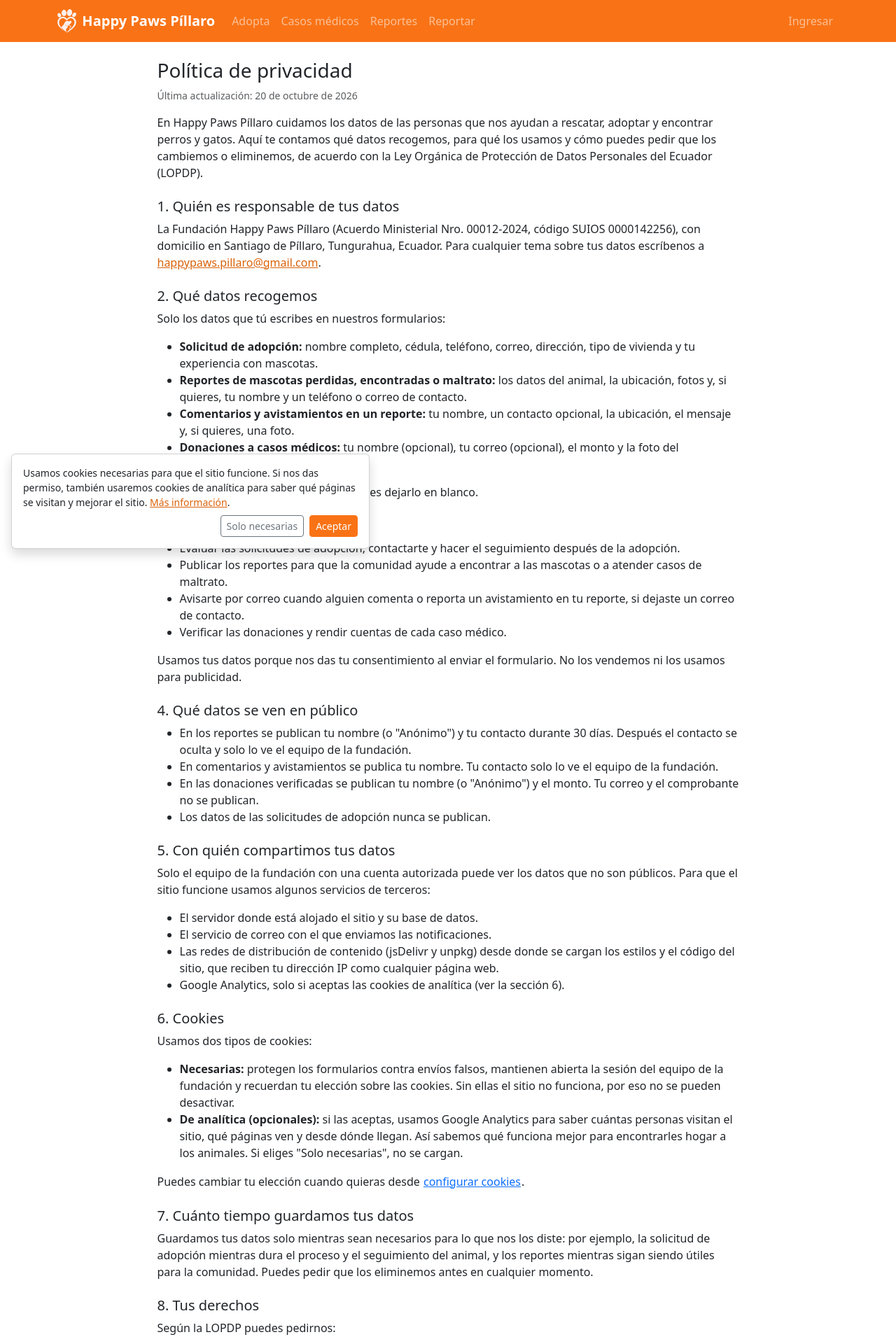
After one commit to happypawspillaro/happypaws, a Django app: page /privacidad/ in a window 1280 px wide. The commit adds this page. Shown: the top 1920 px of the page at 70% size. Run offline with Django 5.2, Linux system fonts and the light colour scheme; some libraries are stand-ins or nearby versions.

Commit message:
mejora: política de privacidad, aviso de cookies y consentimiento en formularios (#75)
- Página /privacidad/ con los datos que recoge cada formulario, qué es
  público, cookies y derechos según la LOPDP; enlazada en el footer y en
  el sitemap.
- Aviso de cookies con 'Aceptar' y 'Solo necesarias'. Guarda la elección
  en la cookie hp_consentimiento y expone hpAnaliticasAceptadas() y el
  evento hp:consentimiento para que Google Analytics (#58) solo se cargue
  si la persona acepta.
- Casilla obligatoria 'Acepto la política de privacidad' en los
  formularios públicos: adopción, reporte, comentario, avistamiento y
  donación.

```diff
--- a/web/code/adoptions/forms.py
+++ b/web/code/adoptions/forms.py
@@ -1,10 +1,10 @@
-from core.forms import BootstrapFormMixin
+from core.forms import BootstrapFormMixin, ConsentimientoPrivacidadMixin
 from django import forms
 
 from .models import AdoptionApplication, AdoptionFollowUp
 
 
-class AdoptionApplicationForm(BootstrapFormMixin, forms.ModelForm):
+class AdoptionApplicationForm(ConsentimientoPrivacidadMixin, BootstrapFormMixin, forms.ModelForm):
     class Meta:
         model = AdoptionApplication
         fields = [
--- a/web/code/adoptions/tests.py
+++ b/web/code/adoptions/tests.py
@@ -39,7 +39,9 @@ class AdoptionFlowTests(TestCase):
         }
 
     def test_solicitud_publica_crea_registro(self):
-        resp = self.client.post(reverse("adoptions:apply", args=[self.animal.pk]), self._datos_solicitud())
+        resp = self.client.post(
+            reverse("adoptions:apply", args=[self.animal.pk]), {**self._datos_solicitud(), "acepta_privacidad": "on"}
+        )
         self.assertEqual(resp.status_code, 302)
         self.assertEqual(AdoptionApplication.objects.count(), 1)
 
--- a/web/code/core/sitemaps.py
+++ b/web/code/core/sitemaps.py
@@ -12,7 +12,7 @@ class StaticViewSitemap(Sitemap):
     priority = 0.6
 
     def items(self):
-        return ["core:home", "animals:catalog", "medical_cases:list", "reports:list"]
+        return ["core:home", "animals:catalog", "medical_cases:list", "reports:list", "core:privacidad"]
 
     def location(self, item):
         return reverse(item)
--- a/web/code/core/urls.py
+++ b/web/code/core/urls.py
@@ -7,4 +7,5 @@ app_name = "core"
 urlpatterns = [
     path("", views.home, name="home"),
     path("panel/", views.dashboard, name="dashboard"),
+    path("privacidad/", views.privacidad, name="privacidad"),
 ]
--- a/web/code/core/views.py
+++ b/web/code/core/views.py
@@ -3,6 +3,7 @@ from decimal import Decimal
 from accounts.decorators import staff_required
 from adoptions.models import AdoptionApplication, EstadoSolicitud
 from animals.models import Animal, EstadoAnimal
+from constants import DIAS_CONTACTO_VISIBLE
 from django.db.models import Count, Sum
 from django.shortcuts import render
 from medical_cases.models import Donation, EstadoCaso, MedicalCase
@@ -13,6 +14,11 @@ def home(request):
     animales = Animal.objects.filter(estado=EstadoAnimal.EN_ADOPCION)[:6]
     casos = MedicalCase.objects.filter(estado=EstadoCaso.ACTIVO)[:3]
     return render(request, "core/home.html", {"animales": animales, "casos": casos})
+
+
+def privacidad(request):
+    """Política de privacidad y uso de cookies (#75)."""
+    return render(request, "core/privacidad.html", {"dias_contacto_visible": DIAS_CONTACTO_VISIBLE})
 
 
 @staff_required
--- a/web/code/medical_cases/forms.py
+++ b/web/code/medical_cases/forms.py
@@ -1,4 +1,4 @@
-from core.forms import BootstrapFormMixin
+from core.forms import BootstrapFormMixin, ConsentimientoPrivacidadMixin
 from django import forms
 
 from .models import CasePhoto, CaseUpdate, Donation, Expense, MedicalCase
@@ -11,7 +11,7 @@ class MedicalCaseForm(BootstrapFormMixin, forms.ModelForm):
         widgets = {"descripcion": forms.Textarea(attrs={"rows": 4})}
 
 
-class PublicDonationForm(BootstrapFormMixin, forms.ModelForm):
+class PublicDonationForm(ConsentimientoPrivacidadMixin, BootstrapFormMixin, forms.ModelForm):
     """Formulario público: la donación queda pendiente de verificación."""
 
     class Meta:
--- a/web/code/static/css/styles.css
+++ b/web/code/static/css/styles.css
@@ -103,3 +103,13 @@ a {
 		height: 200px;
 	}
 }
+
+/* Aviso de cookies (#75): flotante abajo, sin tapar todo el contenido en móviles. */
+.aviso-cookies {
+	position: fixed;
+	right: 1rem;
+	bottom: 1rem;
+	left: 1rem;
+	z-index: 1080;
+	max-width: 32rem;
+}
--- /dev/null
+++ b/web/code/static/js/consentimiento.js
@@ -0,0 +1,37 @@
+// Aviso de cookies (#75). Guarda la elección en la cookie hp_consentimiento
+// para que las analíticas (#58) solo se carguen si la persona las acepta:
+// window.hpAnaliticasAceptadas() o el evento "hp:consentimiento".
+(() => {
+	const COOKIE = "hp_consentimiento";
+	const UN_ANIO = 60 * 60 * 24 * 365;
+	const aviso = document.getElementById("aviso-cookies");
+
+	const leer = () => {
+		const par = document.cookie
+			.split("; ")
+			.find((c) => c.startsWith(`${COOKIE}=`));
+		return par ? par.split("=")[1] : null;
+	};
+
+	window.hpAnaliticasAceptadas = () => leer() === "aceptado";
+
+	if (!aviso) return;
+
+	const guardar = (valor) => {
+		const seguro = location.protocol === "https:" ? "; Secure" : "";
+		document.cookie = `${COOKIE}=${valor}; Max-Age=${UN_ANIO}; Path=/; SameSite=Lax${seguro}`;
+		aviso.classList.add("d-none");
+		document.dispatchEvent(
+			new CustomEvent("hp:consentimiento", { detail: valor })
+		);
+	};
+
+	if (!leer()) aviso.classList.remove("d-none");
+
+	for (const boton of aviso.querySelectorAll("[data-consentimiento]")) {
+		boton.addEventListener("click", () => guardar(boton.dataset.consentimiento));
+	}
+	for (const enlace of document.querySelectorAll("[data-abrir-aviso-cookies]")) {
+		enlace.addEventListener("click", () => aviso.classList.remove("d-none"));
+	}
+})();
--- a/web/code/templates/base.html
+++ b/web/code/templates/base.html
@@ -116,12 +116,39 @@
                  rel="noopener"
                  aria-label="GitHub"><i class="bi bi-github"></i></a>
             </div>
-            <p class="small mb-0 mt-2">© {% now "Y" %} Happy Paws Píllaro</p>
+            <p class="small mb-0 mt-2">
+              <a href="{% url 'core:privacidad' %}" class="link-light">Política de privacidad</a>
+              ·
+              <button type="button"
+                      class="btn btn-link btn-sm link-light p-0 align-baseline"
+                      data-abrir-aviso-cookies>Configurar cookies</button>
+            </p>
+            <p class="small mb-0 mt-1">© {% now "Y" %} Happy Paws Píllaro</p>
           </div>
         </div>
       </div>
     </footer>
+    {# Aviso de cookies (#75): se muestra hasta que la persona elige; static/js/consentimiento.js #}
+    <div id="aviso-cookies"
+         class="aviso-cookies card shadow d-none"
+         role="dialog"
+         aria-label="Aviso de cookies">
+      <div class="card-body">
+        <p class="small mb-2">
+          Usamos cookies necesarias para que el sitio funcione. Si nos das permiso, también usaremos cookies de analítica
+          para saber qué páginas se visitan y mejorar el sitio.
+          <a href="{% url 'core:privacidad' %}#cookies">Más información</a>.
+        </p>
+        <div class="d-flex gap-2 justify-content-end">
+          <button type="button"
+                  class="btn btn-outline-secondary btn-sm"
+                  data-consentimiento="rechazado">Solo necesarias</button>
+          <button type="button" class="btn btn-primary btn-sm" data-consentimiento="aceptado">Aceptar</button>
+        </div>
+      </div>
+    </div>
     <script src="https://cdn.jsdelivr.net/npm/bootstrap@5.3.3/dist/js/bootstrap.bundle.min.js"></script>
     <script src="https://unpkg.com/htmx.org@2.0.3"></script>
+    <script src="{% static 'js/consentimiento.js' %}"></script>
   </body>
 </html>
--- /dev/null
+++ b/web/code/templates/core/privacidad.html
@@ -0,0 +1,138 @@
+{% extends "base.html" %}
+{% block title %}Política de privacidad · Happy Paws Píllaro{% endblock %}
+{% block seo %}
+  {% include "includes/seo_meta.html" with titulo="Política de privacidad | Happy Paws Píllaro" descripcion="Qué datos personales recoge Happy Paws Píllaro en sus formularios, para qué los usa, qué es público, qué cookies usamos y cómo ejercer tus derechos según la LOPDP." %}
+{% endblock %}
+{% block content %}
+  <div class="row justify-content-center">
+    <article class="col-lg-9">
+      <h1 class="h3">Política de privacidad</h1>
+      <p class="text-muted small">Última actualización: 20 de octubre de 2026</p>
+      <p>
+        En Happy Paws Píllaro cuidamos los datos de las personas que nos ayudan a rescatar, adoptar y encontrar perros y gatos.
+        Aquí te contamos qué datos recogemos, para qué los usamos y cómo puedes pedir que los cambiemos o eliminemos,
+        de acuerdo con la Ley Orgánica de Protección de Datos Personales del Ecuador (LOPDP).
+      </p>
+      <h2 class="h5 mt-4">1. Quién es responsable de tus datos</h2>
+      <p>
+        La Fundación Happy Paws Píllaro (Acuerdo Ministerial Nro. 00012-2024, código SUIOS 0000142256),
+        con domicilio en Santiago de Píllaro, Tungurahua, Ecuador.
+        Para cualquier tema sobre tus datos escríbenos a
+        <a href="mailto:happypaws.pillaro@gmail.com">happypaws.pillaro@gmail.com</a>.
+      </p>
+      <h2 class="h5 mt-4">2. Qué datos recogemos</h2>
+      <p>Solo los datos que tú escribes en nuestros formularios:</p>
+      <ul>
+        <li>
+          <strong>Solicitud de adopción:</strong> nombre completo, cédula, teléfono, correo, dirección,
+          tipo de vivienda y tu experiencia con mascotas.
+        </li>
+        <li>
+          <strong>Reportes de mascotas perdidas, encontradas o maltrato:</strong> los datos del animal, la ubicación, fotos
+          y, si quieres, tu nombre y un teléfono o correo de contacto.
+        </li>
+        <li>
+          <strong>Comentarios y avistamientos en un reporte:</strong> tu nombre, un contacto opcional, la ubicación, el mensaje y, si quieres, una foto.
+        </li>
+        <li>
+          <strong>Donaciones a casos médicos:</strong> tu nombre (opcional), tu correo (opcional), el monto y la foto del comprobante.
+        </li>
+      </ul>
+      <p>Si no quieres dar un dato opcional, puedes dejarlo en blanco.</p>
+      <h2 class="h5 mt-4">3. Para qué los usamos</h2>
+      <ul>
+        <li>Evaluar las solicitudes de adopción, contactarte y hacer el seguimiento después de la adopción.</li>
+        <li>Publicar los reportes para que la comunidad ayude a encontrar a las mascotas o a atender casos de maltrato.</li>
+        <li>
+          Avisarte por correo cuando alguien comenta o reporta un avistamiento en tu reporte, si dejaste un correo de contacto.
+        </li>
+        <li>Verificar las donaciones y rendir cuentas de cada caso médico.</li>
+      </ul>
+      <p>
+        Usamos tus datos porque nos das tu consentimiento al enviar el formulario.
+        No los vendemos ni los usamos para publicidad.
+      </p>
+      <h2 class="h5 mt-4">4. Qué datos se ven en público</h2>
+      <ul>
+        <li>
+          En los reportes se publican tu nombre (o "Anónimo") y tu contacto durante {{ dias_contacto_visible }} días.
+          Después el contacto se oculta y solo lo ve el equipo de la fundación.
+        </li>
+        <li>
+          En comentarios y avistamientos se publica tu nombre. Tu contacto solo lo ve el equipo de la fundación.
+        </li>
+        <li>
+          En las donaciones verificadas se publican tu nombre (o "Anónimo") y el monto. Tu correo y el comprobante no se publican.
+        </li>
+        <li>Los datos de las solicitudes de adopción nunca se publican.</li>
+      </ul>
+      <h2 class="h5 mt-4">5. Con quién compartimos tus datos</h2>
+      <p>
+        Solo el equipo de la fundación con una cuenta autorizada puede ver los datos que no son públicos.
+        Para que el sitio funcione usamos algunos servicios de terceros:
+      </p>
+      <ul>
+        <li>El servidor donde está alojado el sitio y su base de datos.</li>
+        <li>El servicio de correo con el que enviamos las notificaciones.</li>
+        <li>
+          Las redes de distribución de contenido (jsDelivr y unpkg) desde donde se cargan los estilos y el código del sitio,
+          que reciben tu dirección IP como cualquier página web.
+        </li>
+        <li>Google Analytics, solo si aceptas las cookies de analítica (ver la sección 6).</li>
+      </ul>
+      <h2 class="h5 mt-4" id="cookies">6. Cookies</h2>
+      <p>Usamos dos tipos de cookies:</p>
+      <ul>
+        <li>
+          <strong>Necesarias:</strong> protegen los formularios contra envíos falsos, mantienen abierta la sesión del equipo de la fundación
+          y recuerdan tu elección sobre las cookies. Sin ellas el sitio no funciona, por eso no se pueden desactivar.
+        </li>
+        <li>
+          <strong>De analítica (opcionales):</strong> si las aceptas, usamos Google Analytics para saber cuántas personas visitan el sitio,
+          qué páginas ven y desde dónde llegan. Así sabemos qué funciona mejor para encontrarles hogar a los animales.
+          Si eliges "Solo necesarias", no se cargan.
+        </li>
+      </ul>
+      <p>
+        Puedes cambiar tu elección cuando quieras desde
+        <button type="button"
+                class="btn btn-link p-0 align-baseline"
+                data-abrir-aviso-cookies>configurar cookies</button>.
+      </p>
+      <h2 class="h5 mt-4">7. Cuánto tiempo guardamos tus datos</h2>
+      <p>
+        Guardamos tus datos solo mientras sean necesarios para lo que nos los diste: por ejemplo, la solicitud de adopción
+        mientras dura el proceso y el seguimiento del animal, y los reportes mientras sigan siendo útiles para la comunidad.
+        Puedes pedir que los eliminemos antes en cualquier momento.
+      </p>
+      <h2 class="h5 mt-4">8. Tus derechos</h2>
+      <p>Según la LOPDP puedes pedirnos:</p>
+      <ul>
+        <li><strong>Acceso:</strong> saber qué datos tuyos tenemos.</li>
+        <li><strong>Rectificación y actualización:</strong> corregir datos incorrectos o desactualizados.</li>
+        <li><strong>Eliminación:</strong> borrar tus datos, por ejemplo tu contacto de un reporte o un comentario.</li>
+        <li><strong>Oposición y suspensión:</strong> que dejemos de usar tus datos para algún fin.</li>
+        <li><strong>Portabilidad:</strong> recibir una copia de tus datos.</li>
+      </ul>
+      <p>
+        Escríbenos a <a href="mailto:happypaws.pillaro@gmail.com">happypaws.pillaro@gmail.com</a> indicando qué necesitas
+        y en qué formulario o reporte dejaste tus datos. Te responderemos dentro de los plazos de la LOPDP.
+        Si no quedas conforme, puedes acudir a la Superintendencia de Protección de Datos Personales.
+      </p>
+      <h2 class="h5 mt-4">9. Seguridad</h2>
+      <p>
+        El sitio usa conexión cifrada (HTTPS), y los datos que no son públicos solo se muestran a cuentas autorizadas de la fundación.
+        Aun así, ningún sistema es infalible: si detectamos un problema que afecte tus datos, te lo informaremos.
+      </p>
+      <h2 class="h5 mt-4">10. Menores de edad</h2>
+      <p>
+        Las solicitudes de adopción deben hacerlas personas mayores de edad.
+        Si eres menor y quieres adoptar o reportar un caso, pídele ayuda a una persona adulta.
+      </p>
+      <h2 class="h5 mt-4">11. Cambios en esta política</h2>
+      <p>
+        Si cambiamos esta política, publicaremos la nueva versión en esta página con su fecha de actualización.
+      </p>
+    </article>
+  </div>
+{% endblock %}
--- a/web/code/templates/includes/form_fields.html
+++ b/web/code/templates/includes/form_fields.html
@@ -1,7 +1,9 @@
 {% if form.non_field_errors %}
   <div class="alert alert-danger">{{ form.non_field_errors }}</div>
 {% endif %}
+{# privacidad_aparte: la plantilla dibuja la casilla de privacidad al final, después de sus campos propios. #}
 {% for field in form %}
+  {% if field.name != "acepta_privacidad" or not privacidad_aparte %}
     <div class="mb-3 {% if field.field.widget.input_type == 'checkbox' %}form-check{% endif %}">
       {% if field.field.widget.input_type == "checkbox" %}
         {{ field }}
@@ -13,4 +15,5 @@
       {% if field.help_text %}<div class="form-text">{{ field.help_text|safe }}</div>{% endif %}
       {% for error in field.errors %}<div class="text-danger small">{{ error }}</div>{% endfor %}
     </div>
+  {% endif %}
 {% endfor %}
--- a/web/code/templates/reports/_comments.html
+++ b/web/code/templates/reports/_comments.html
@@ -67,6 +67,7 @@
           {{ comment_form.mensaje }}
           {% for e in comment_form.mensaje.errors %}<div class="text-danger small">{{ e }}</div>{% endfor %}
         </div>
+        {% include "includes/acepta_privacidad.html" with campo=comment_form.acepta_privacidad %}
         <div class="hp-field" aria-hidden="true">
           <label for="{{ comment_form.website.id_for_label }}">{{ comment_form.website.label }}</label>
           {{ comment_form.website }}
--- a/web/code/templates/reports/_sightings.html
+++ b/web/code/templates/reports/_sightings.html
@@ -107,6 +107,7 @@
           {{ sighting_form.foto }}
           {% for e in sighting_form.foto.errors %}<div class="text-danger small">{{ e }}</div>{% endfor %}
         </div>
+        {% include "includes/acepta_privacidad.html" with campo=sighting_form.acepta_privacidad %}
         <div class="hp-field" aria-hidden="true">
           <label for="{{ sighting_form.website.id_for_label }}">{{ sighting_form.website.label }}</label>
           {{ sighting_form.website }}
--- a/web/code/templates/reports/create.html
+++ b/web/code/templates/reports/create.html
@@ -11,7 +11,7 @@
       <form method="post" enctype="multipart/form-data" class="card shadow-sm">
         <div class="card-body">
           {% csrf_token %}
-          {% include "includes/form_fields.html" %}
+          {% include "includes/form_fields.html" with privacidad_aparte=True %}
           <div class="mb-3">
             <label class="form-label" for="id_fotos">Fotos (opcional)</label>
             <input type="file"
@@ -22,6 +22,7 @@
                    accept="image/*">
             <div class="form-text">Puedes seleccionar varias imágenes.</div>
           </div>
+          {% include "includes/acepta_privacidad.html" with campo=form.acepta_privacidad %}
         </div>
         <div class="card-footer bg-white d-flex gap-2">
           <button type="submit" class="btn btn-primary">Publicar reporte</button>
```
Also changed, not shown: web/code/core/forms.py (+22 -0 lines), web/code/core/test_privacidad.py (added, +93 -0 lines), web/code/reports/forms.py (+4 -4 lines), web/code/reports/tests.py (+11 -3 lines), web/code/templates/includes/acepta_privacidad.html (added, +8 -0 lines). Lines whose indentation alone changed are shown as unchanged.
